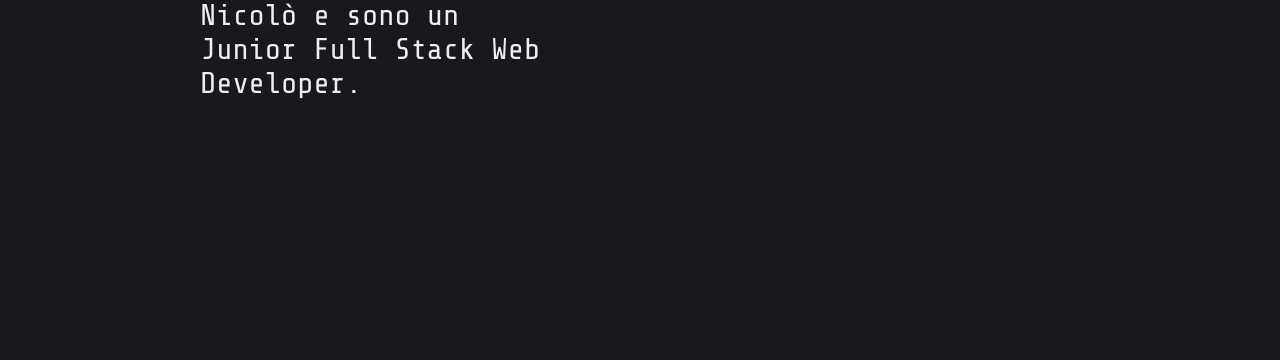
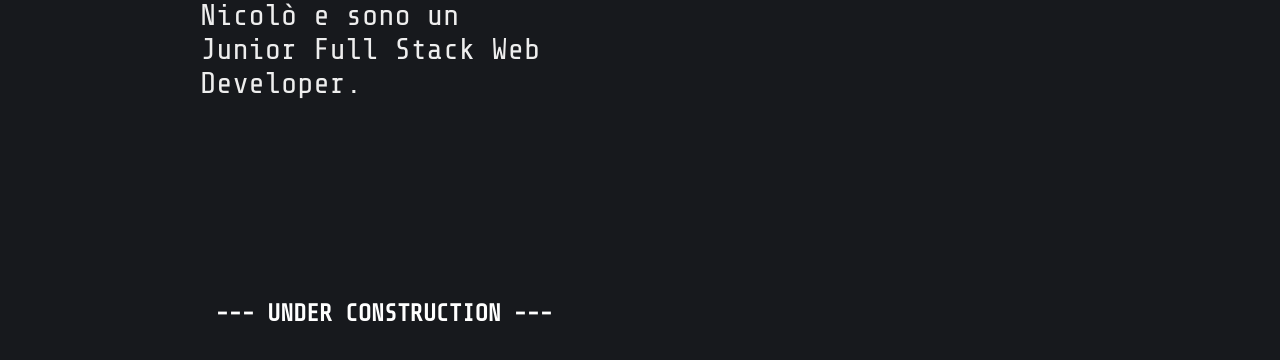
Before and after one commit to matassoli/matassoli.github.io, a website: page index.html in a window 1280 px wide. Shown: the part 256-616 px from the top of the page. Drawn offline with nearby package versions, Linux system fonts and the light colour scheme.

Commit message:
add: WIP

```diff
--- a/index.html
+++ b/index.html
@@ -56,6 +56,7 @@
             e sono un Junior Full Stack Web Developer.
           </p>
         </div>
+        <h1 style="text-align:center; color:white;">--- UNDER CONSTRUCTION ---</h1>
 
       </section>
 
```
